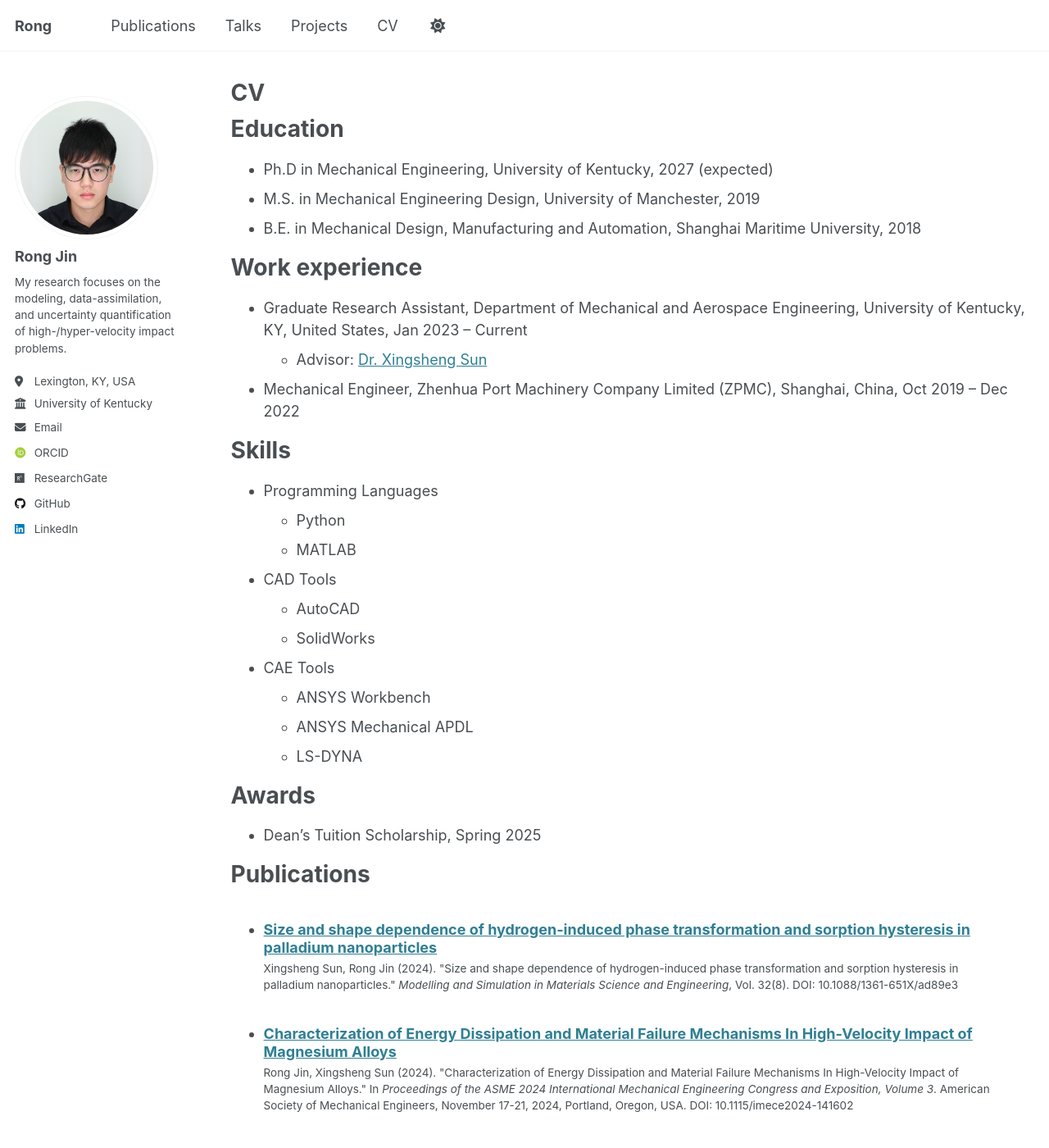
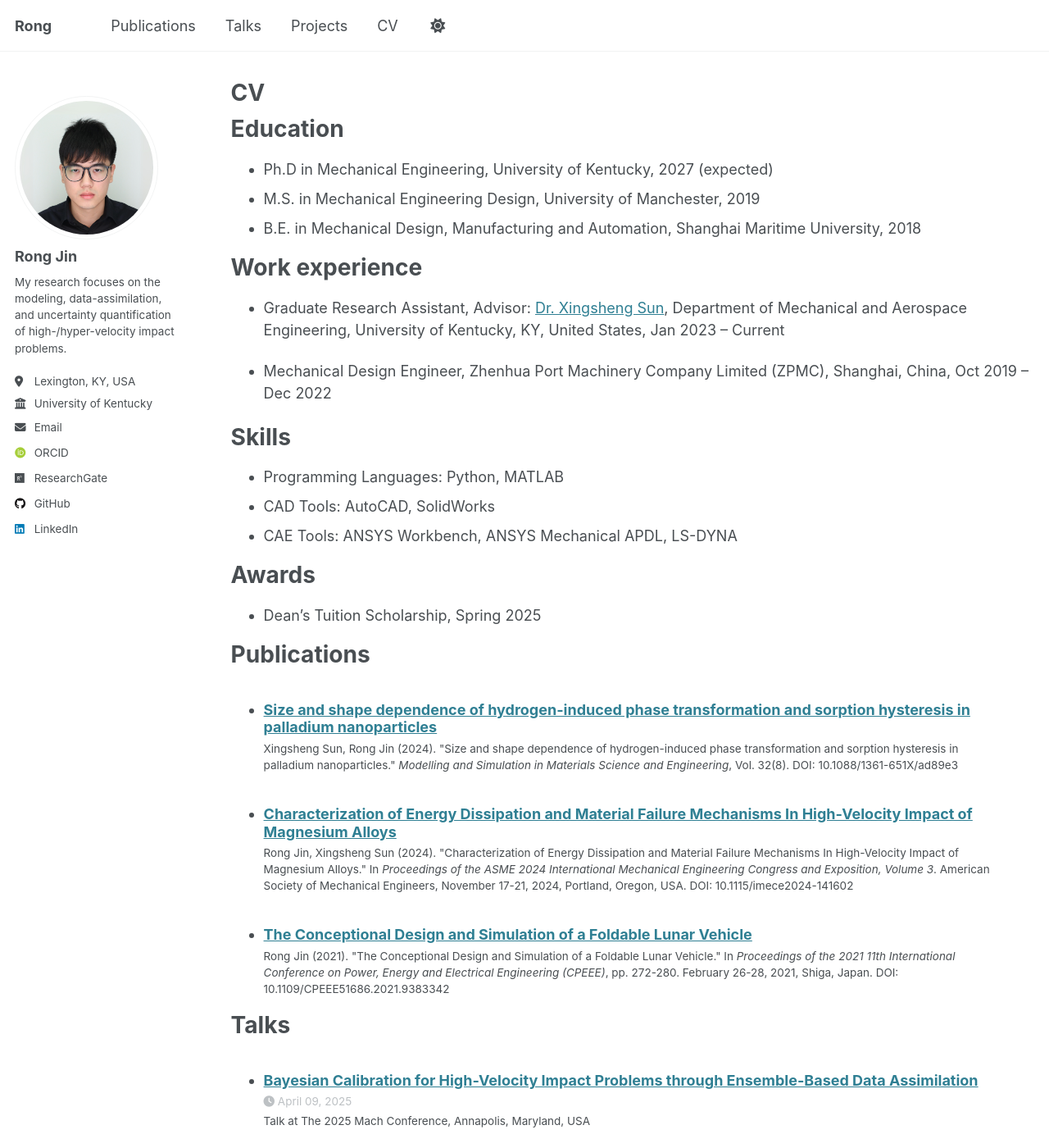
Before and after one commit to rong-jin/rong-jin.github.io, a Jekyll site: the page built from _pages/cv.md, in a window 1280 px wide and 1400 px high. Shown: the whole window at 82% size. Built offline with Jekyll 4.4.1, drawn with Linux system fonts in a browser that asks for light colours; some web fonts are replaced; some of the changed text lies outside the part shown.

Commit message:
Update cv.md

```diff
--- a/_pages/cv.md
+++ b/_pages/cv.md
@@ -17,23 +17,15 @@ Education
 
 Work experience
 ======
-* Graduate Research Assistant, Department of Mechanical and Aerospace Engineering, University of Kentucky, KY, United States, Jan 2023 – Current
-  * Advisor: [Dr. Xingsheng Sun](https://engr.uky.edu/people/xingsheng-sun)
+* Graduate Research Assistant, Advisor: [Dr. Xingsheng Sun](https://engr.uky.edu/people/xingsheng-sun), Department of Mechanical and Aerospace Engineering, University of Kentucky, KY, United States, Jan 2023 – Current
 
-* Mechanical Engineer, Zhenhua Port Machinery Company Limited (ZPMC), Shanghai, China, Oct 2019 – Dec 2022
+* Mechanical Design Engineer, Zhenhua Port Machinery Company Limited (ZPMC), Shanghai, China, Oct 2019 – Dec 2022
 
 Skills
 ======
-* Programming Languages
-  * Python
-  * MATLAB
-* CAD Tools
-  * AutoCAD
-  * SolidWorks
-* CAE Tools
-  * ANSYS Workbench
-  * ANSYS Mechanical APDL
-  * LS-DYNA
+* Programming Languages: Python, MATLAB
+* CAD Tools: AutoCAD, SolidWorks
+* CAE Tools: ANSYS Workbench, ANSYS Mechanical APDL, LS-DYNA
 
 Awards
 ======
@@ -51,7 +43,7 @@ Talks
     {% include archive-single-talk-cv.html  %}
   {% endfor %}</ul>
 
-<!--Projects
+Projects
 ======
   <ul>{% for post in site.projects reversed %}
     {% include archive-single-talk-cv.html  %}
```
